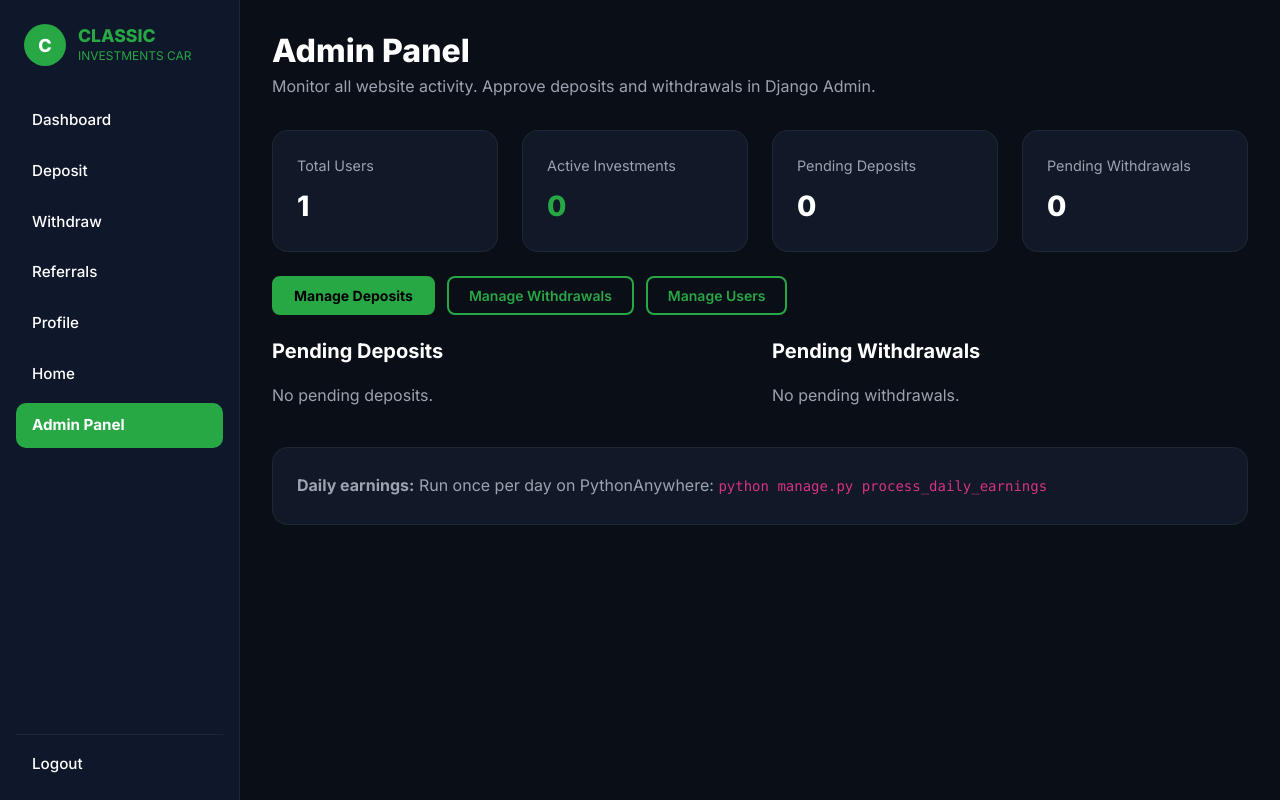
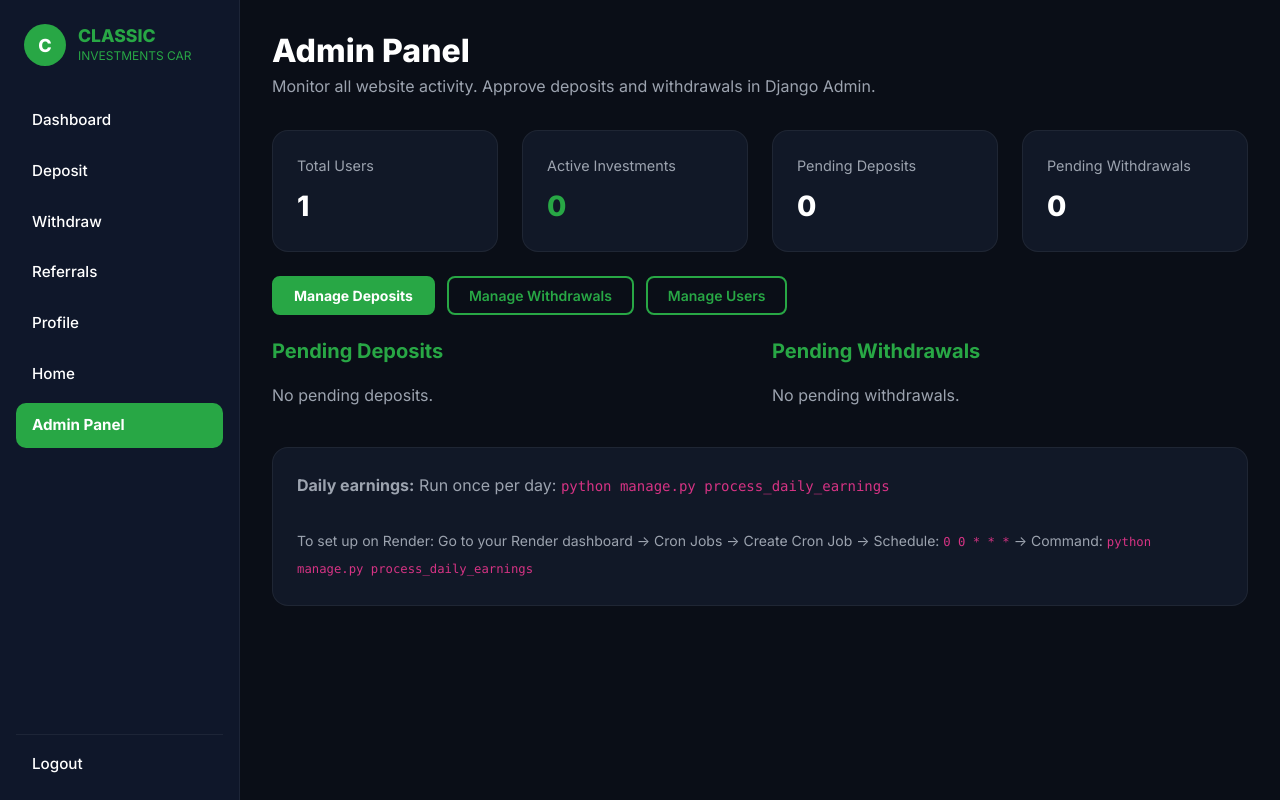
Before and after one commit to Neema2023/Kikku--investments-, a Django app: page /dashboard/admin/ in a window 1280 px wide. Run offline with Django 5.2, Linux system fonts and the light colour scheme; the visitor is signed in with stand-in values (Sample User, id 1); data comes from the database, SQL or seed files in the repository; data that the repository does not hold is empty.

Commit message:
Update admin panel and views for Classic Investments CAR

```diff
--- a/kikku-investments/templates/dashboard/admin_panel.html
+++ b/kikku-investments/templates/dashboard/admin_panel.html
@@ -20,7 +20,7 @@
     <div class="col-md-3">
         <div class="stat-card">
             <div class="stat-label">Active Investments</div>
-            <div class="stat-value stat-yellow">{{ stats.active_investments }}</div>
+            <div class="stat-value" style="color: #28a745 !important;">{{ stats.active_investments }}</div>
         </div>
     </div>
     <div class="col-md-3">
@@ -38,14 +38,14 @@
 </div>
 
 <div class="dashboard-actions mb-4">
-    <a href="/admin/investments/deposit/" class="btn btn-kikku-solid">Manage Deposits</a>
-    <a href="/admin/transactions/transaction/" class="btn btn-kikku-outline">Manage Withdrawals</a>
-    <a href="/admin/accounts/customuser/" class="btn btn-kikku-outline">Manage Users</a>
+    <a href="/admin/investments/deposit/" class="btn btn-kikku-solid" style="background-color: #28a745 !important; border-color: #28a745 !important; color: #fff !important;">Manage Deposits</a>
+    <a href="/admin/transactions/transaction/" class="btn btn-kikku-outline" style="color: #28a745 !important; border-color: #28a745 !important;">Manage Withdrawals</a>
+    <a href="/admin/accounts/customuser/" class="btn btn-kikku-outline" style="color: #28a745 !important; border-color: #28a745 !important;">Manage Users</a>
 </div>
 
 <div class="row g-4">
     <div class="col-lg-6">
-        <h3 class="section-heading">Pending Deposits</h3>
+        <h3 class="section-heading" style="color: #28a745 !important;">Pending Deposits</h3>
         {% if pending_deposits %}
         <div class="table-responsive">
             <table class="table dashboard-table">
@@ -75,7 +75,7 @@
     </div>
 
     <div class="col-lg-6">
-        <h3 class="section-heading">Pending Withdrawals</h3>
+        <h3 class="section-heading" style="color: #28a745 !important;">Pending Withdrawals</h3>
         {% if pending_withdrawals %}
         <div class="table-responsive">
             <table class="table dashboard-table">
@@ -106,8 +106,10 @@
 </div>
 
 <div class="instruction-card mt-4">
-    <strong>Daily earnings:</strong> Run once per day on PythonAnywhere:
+    <strong>Daily earnings:</strong> Run once per day:
     <code>python manage.py process_daily_earnings</code>
+    <br><br>
+    <small>To set up on Render: Go to your Render dashboard → Cron Jobs → Create Cron Job → Schedule: <code>0 0 * * *</code> → Command: <code>python manage.py process_daily_earnings</code></small>
 </div>
 
 {% endblock %}
```
Also changed, not shown: kikku-investments/accounts/management/commands/create_admin.py (+8 -6 lines), kikku-investments/accounts/views.py (+46 -0 lines).
